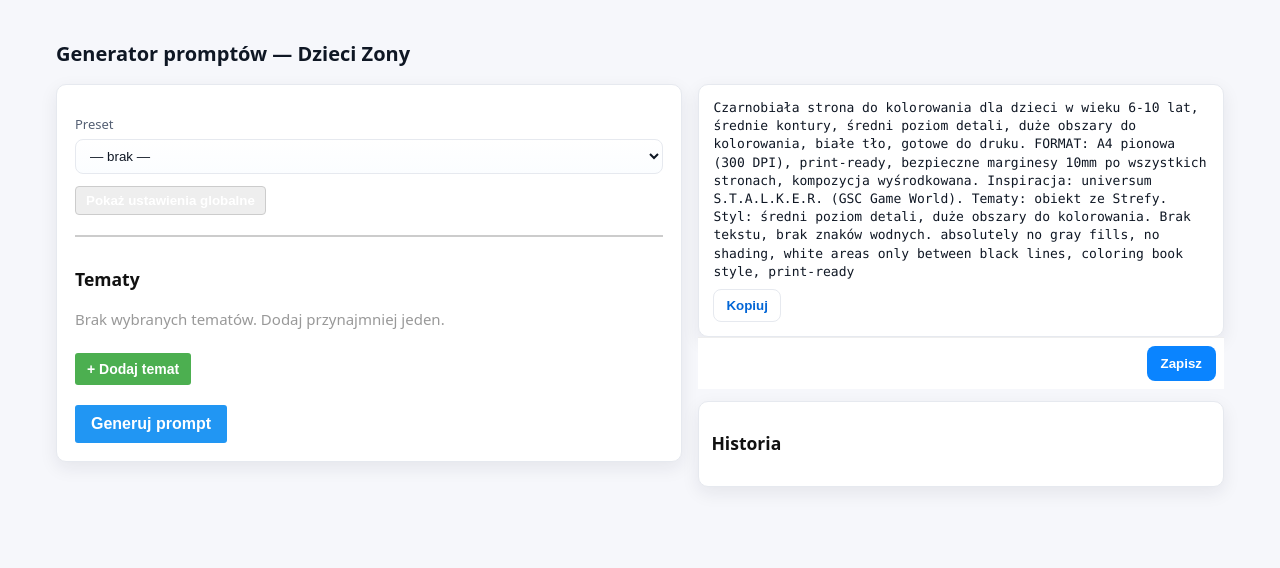
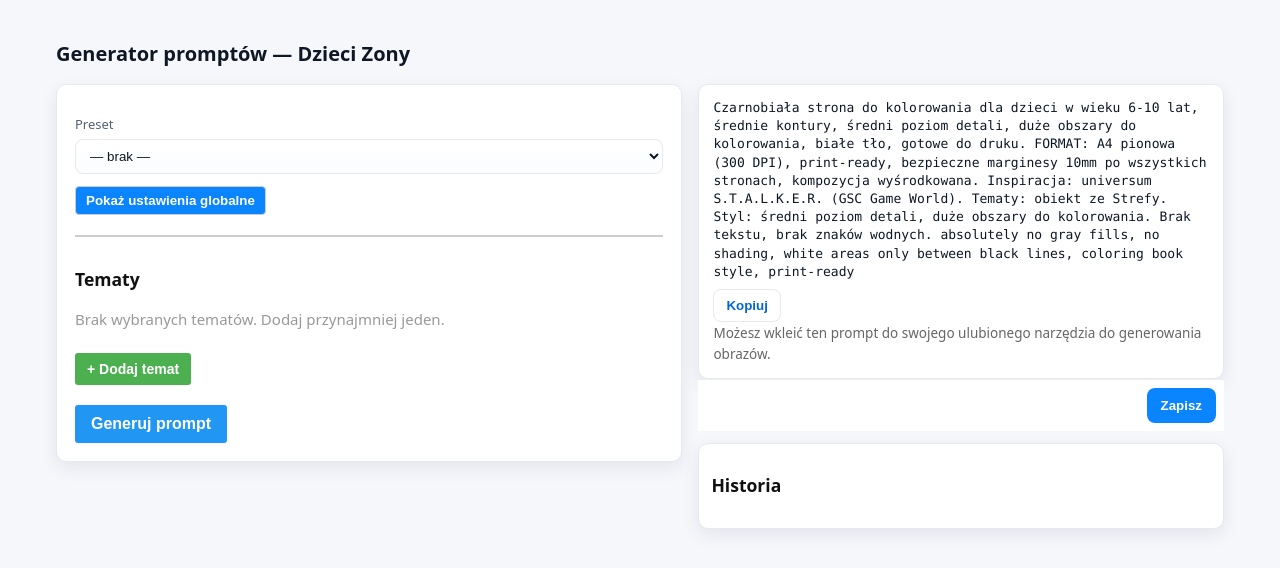
Before and after one commit to serwus79/stalker_generator, a Vue app in the folder frontend/: page / in a window 1280 px wide. Shown: the top 568 px of the page. Built offline with nearby package versions, Linux system fonts and the light colour scheme.

Commit message:
feat: dodanie podpowiedzi w podglądzie promptu

```diff
--- a/frontend/src/components/Preview.tsx
+++ b/frontend/src/components/Preview.tsx
@@ -44,6 +44,8 @@ export default defineComponent({
         <div style={{ marginTop: '8px' }}>
           <button data-testid="preview-copy" aria-label={t('preview.copy')} onClick={copyToClipboard}>{t('preview.copy')}</button>
           {copied.value && <span data-testid="preview-toast" role="status" aria-live="polite" style={{ marginLeft: '8px' }}>{t('preview.copied')}</span>}
+          <br />
+          <span style={{ fontSize: '0.9em', color: '#666' }}>{t('preview.hint')}</span>
         </div>
       </div>
     )
--- a/frontend/src/components/PromptFormWithValidation.tsx
+++ b/frontend/src/components/PromptFormWithValidation.tsx
@@ -165,7 +165,7 @@ export default defineComponent({
             aria-expanded={showGlobal.value}
             aria-controls="global-settings"
             onClick={(e: Event) => { showGlobal.value = !showGlobal.value }}
-            style={{ backgroundColor: '#eee', border: '1px solid #ccc', padding: '6px 10px', borderRadius: '4px', cursor: 'pointer' }}
+            style={{  border: '1px solid #ccc', padding: '6px 10px', borderRadius: '4px', cursor: 'pointer' }}
           >
             {showGlobal.value ? t('form.hideGlobalSettings', 'Ukryj ustawienia globalne') : t('form.showGlobalSettings', 'Pokaż ustawienia globalne')}
           </button>
--- a/frontend/src/locales/pl.json
+++ b/frontend/src/locales/pl.json
@@ -46,7 +46,8 @@
   "preview": {
     "title": "Podgląd promptu",
     "copy": "Kopiuj",
-    "copied": "Skopiowano!"
+    "copied": "Skopiowano!",
+    "hint": "Możesz wkleić ten prompt do swojego ulubionego narzędzia do generowania obrazów."
   },
   "history": {
     "load": "Wczytaj",
```
